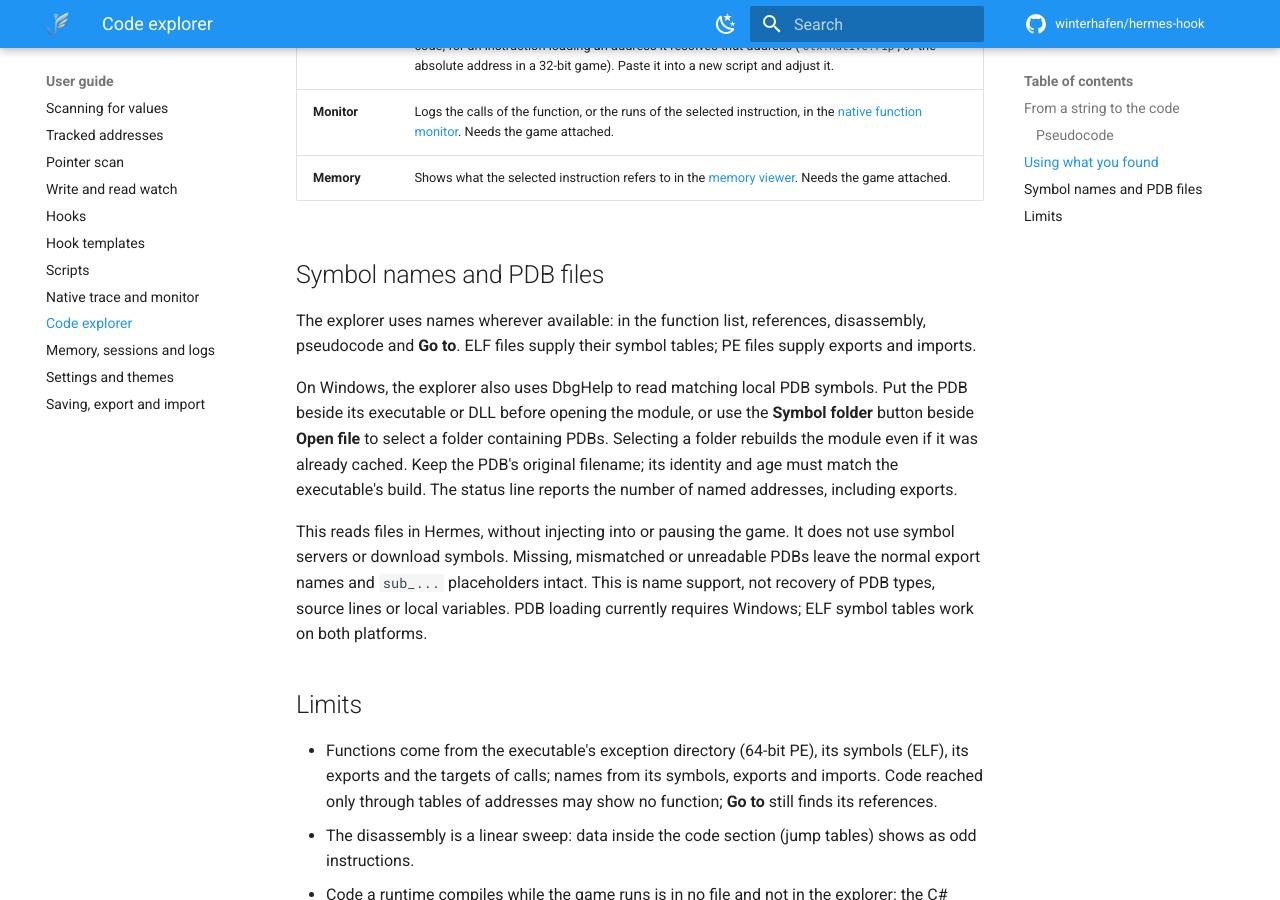
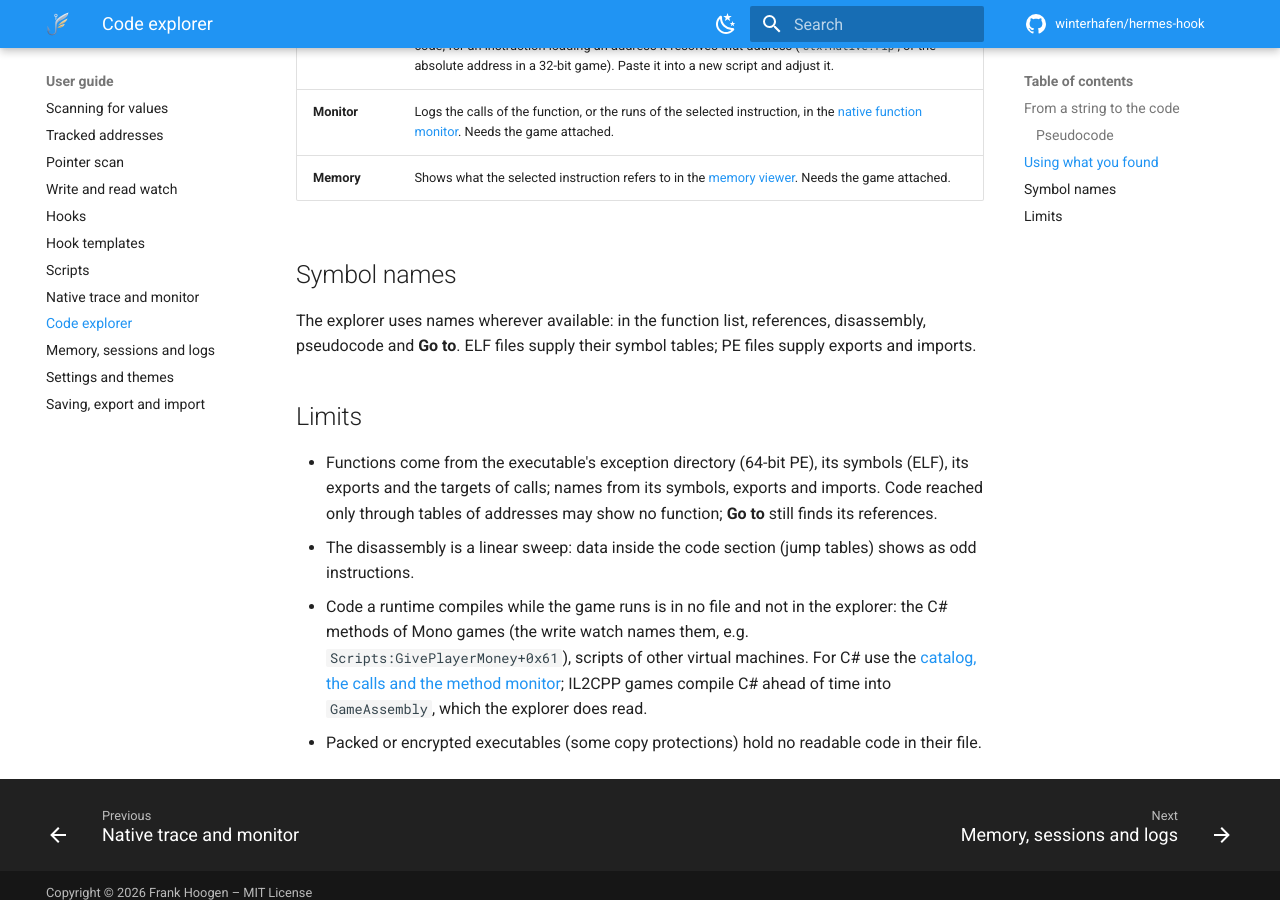
Before and after one commit to grembyte/grembyte, an MkDocs documentation site: the page built from docs/guide/code-explorer.md, in a window 1280 px wide and 900 px high, scrolled down 4200 px. Built offline with MkDocs 1.6.1 and Material for MkDocs 9.7.7, drawn with Linux system fonts in a browser that asks for light colours; comment, search, counter and statistics services are not loaded.

Commit message:
docs: drop the PDB part of the code explorer guide
Games rarely ship matching PDBs and PDB loading only works on Windows; the
section keeps what the explorer names from ELF symbols, exports and imports.

Co-Authored-By: Claude Opus 5.5 <noreply@anthropic.com>

```diff
--- a/docs/guide/code-explorer.md
+++ b/docs/guide/code-explorer.md
@@ -74,24 +74,11 @@ A string is not always loaded by the code directly. Tables of names (commands, s
 | **Monitor** | Logs the calls of the function, or the runs of the selected instruction, in the [native function monitor](native-tools.md#native-function-monitor). Needs the game attached. |
 | **Memory** | Shows what the selected instruction refers to in the [memory viewer](tools.md). Needs the game attached. |
 
-## Symbol names and PDB files
+## Symbol names
 
 The explorer uses names wherever available: in the function list, references,
 disassembly, pseudocode and **Go to**. ELF files supply their symbol tables;
 PE files supply exports and imports.
-
-On Windows, the explorer also uses DbgHelp to read matching local PDB symbols.
-Put the PDB beside its executable or DLL before opening the module, or use the
-**Symbol folder** button beside **Open file** to select a folder containing PDBs.
-Selecting a folder rebuilds the module even if it was already cached. Keep the
-PDB's original filename; its identity and age must match the executable's build.
-The status line reports the number of named addresses, including exports.
-
-This reads files in Hermes, without injecting into or pausing the game. It does
-not use symbol servers or download symbols. Missing, mismatched or unreadable
-PDBs leave the normal export names and `sub_...` placeholders intact. This is
-name support, not recovery of PDB types, source lines or local variables.
-PDB loading currently requires Windows; ELF symbol tables work on both platforms.
 
 ## Limits
 
```
